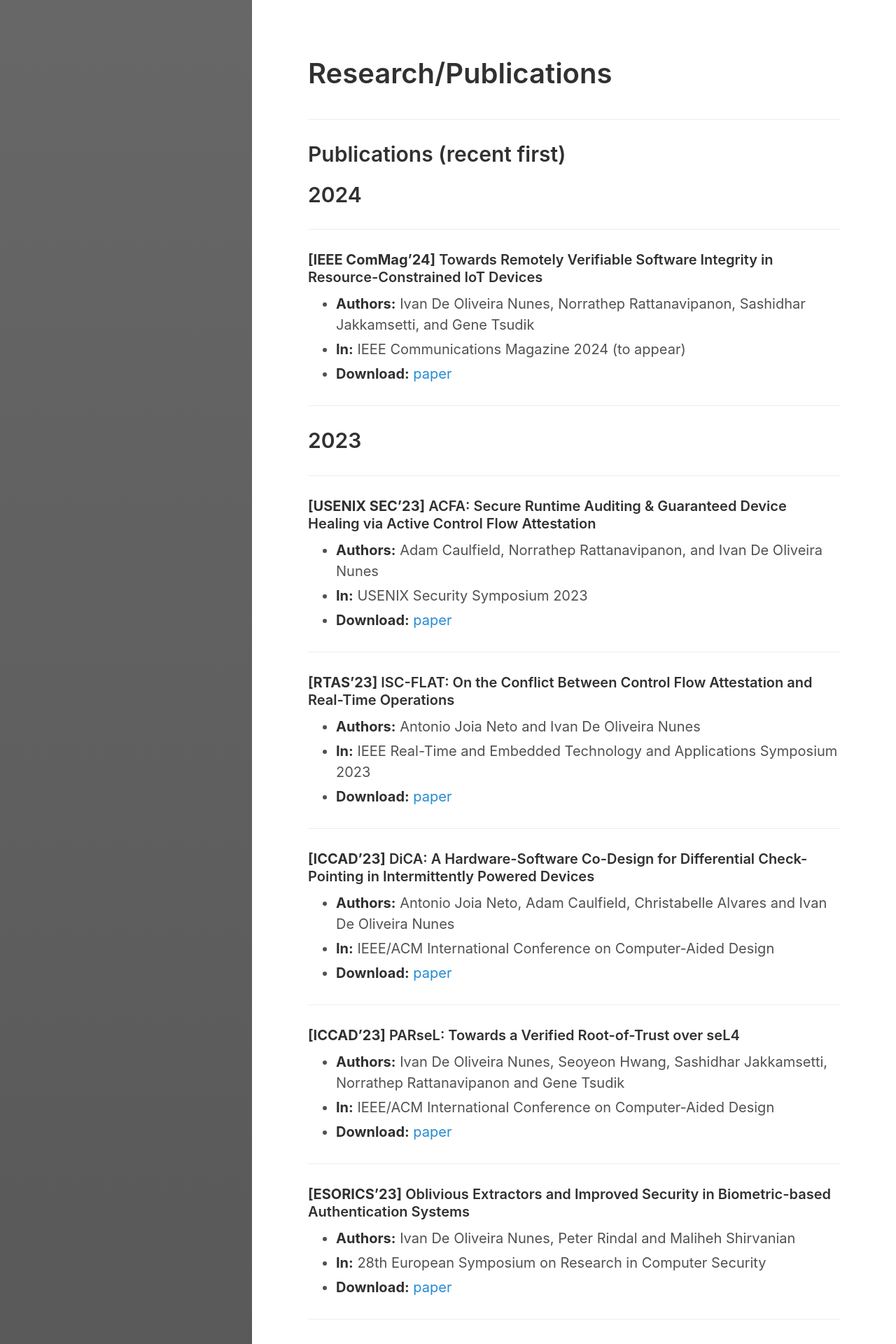
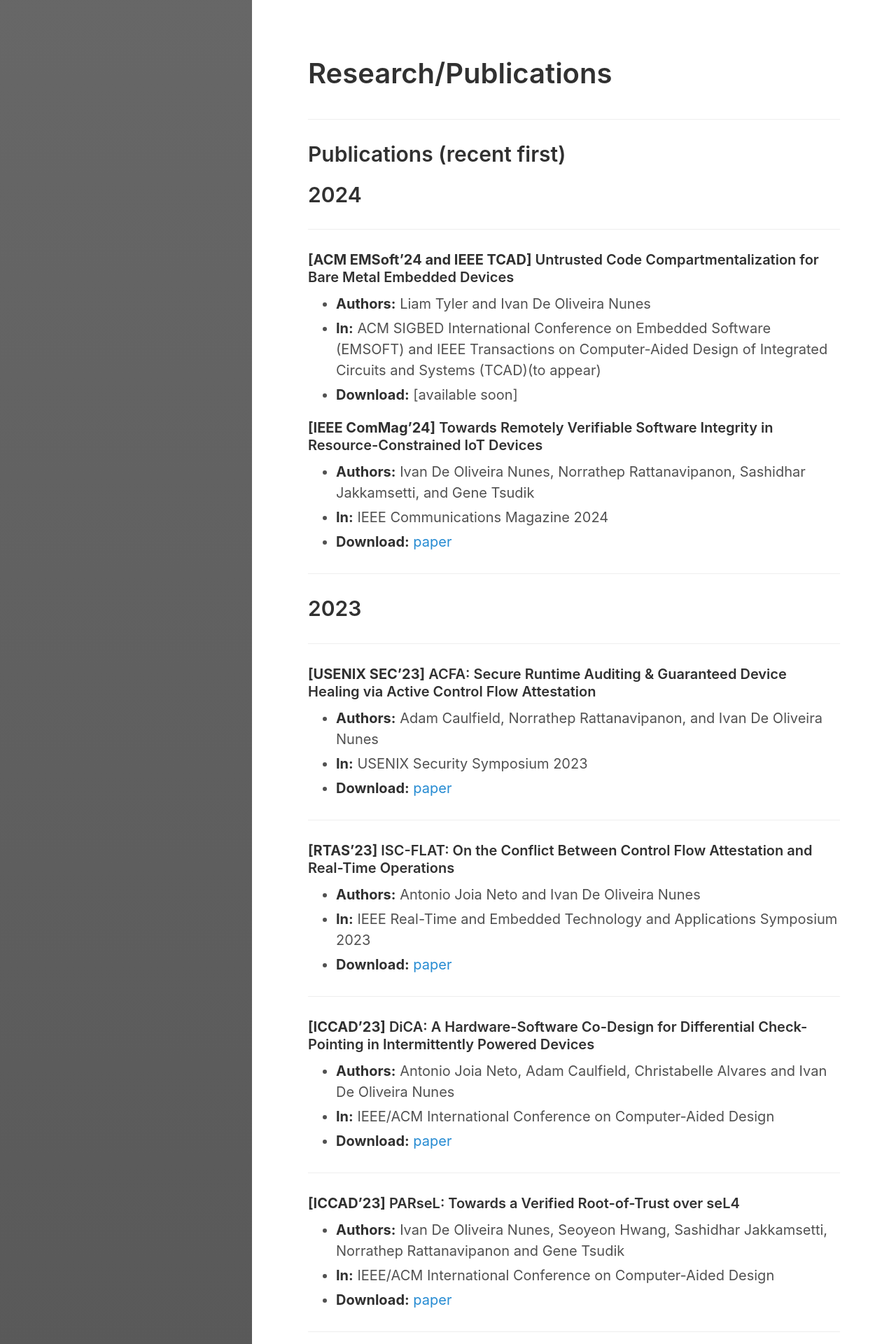
Before and after one commit to ivanolive/ivanolive.github.io, a Jekyll site: the page built from research.md, in a window 1280 px wide. Shown: the top 1920 px of the page at 70% size. Built offline with Jekyll 4.4.1, drawn with Linux system fonts in a browser that asks for light colours; some of the changed text lies outside the part shown.

Commit message:
Update research.md

```diff
--- a/research.md
+++ b/research.md
@@ -15,10 +15,16 @@
 ___
 
 
+#### **\[ACM EMSoft'24 and IEEE TCAD\]** Untrusted Code Compartmentalization for Bare Metal Embedded Devices
+
+- **Authors:** Liam Tyler and Ivan De Oliveira Nunes
+- **In:** ACM SIGBED International Conference on Embedded Software (EMSOFT) and IEEE Transactions on Computer-Aided Design of Integrated Circuits and Systems (TCAD)(to appear)
+- **Download:** [available soon]
+
 #### **\[IEEE ComMag'24\]** Towards Remotely Verifiable Software Integrity in Resource-Constrained IoT Devices
 
 - **Authors:** Ivan De Oliveira Nunes, Norrathep Rattanavipanon, Sashidhar Jakkamsetti, and Gene Tsudik
-- **In:** IEEE Communications Magazine 2024 (to appear)
+- **In:** IEEE Communications Magazine 2024
 - **Download:** [paper](https://arxiv.org/pdf/2401.04308.pdf)
 
 
```
